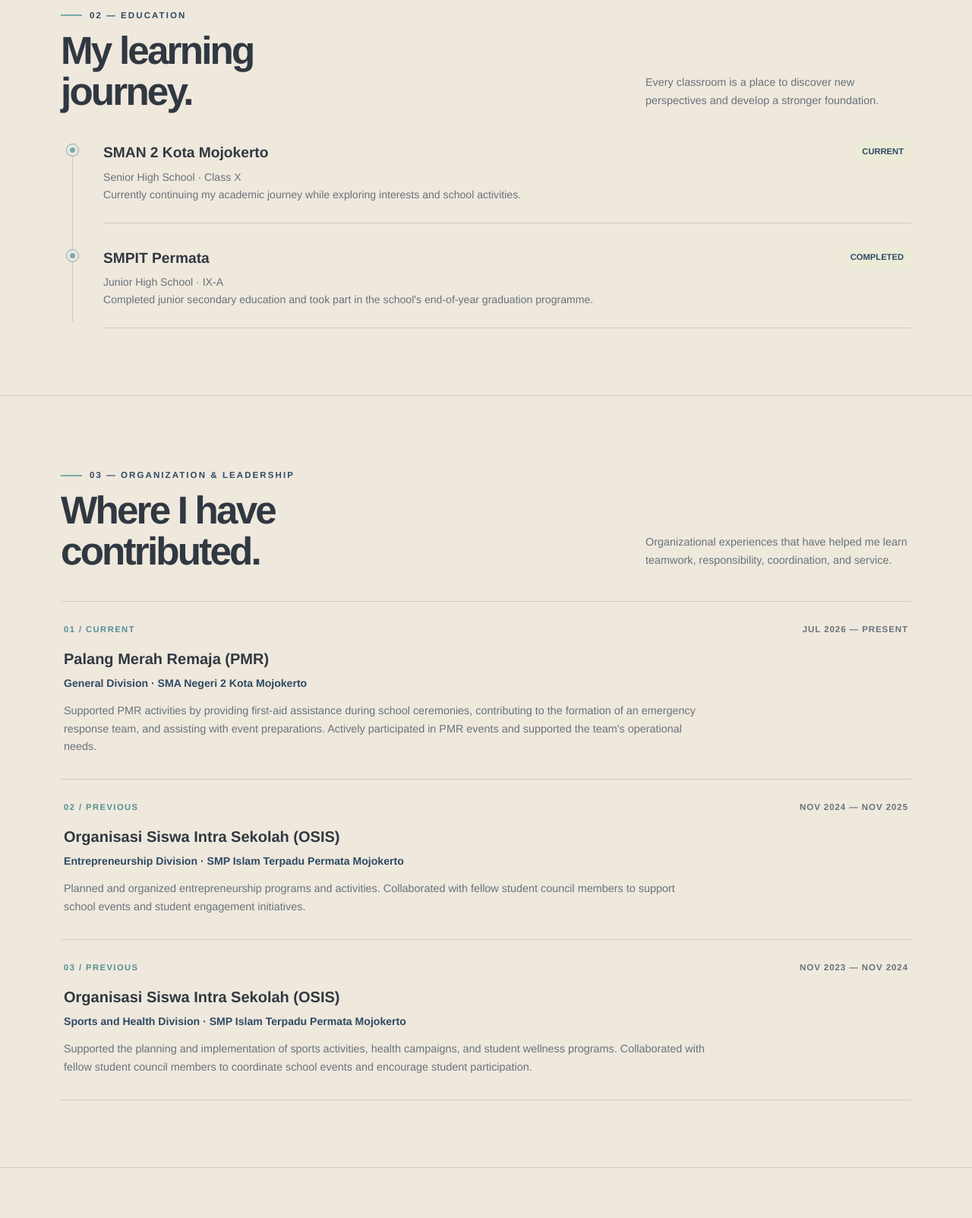
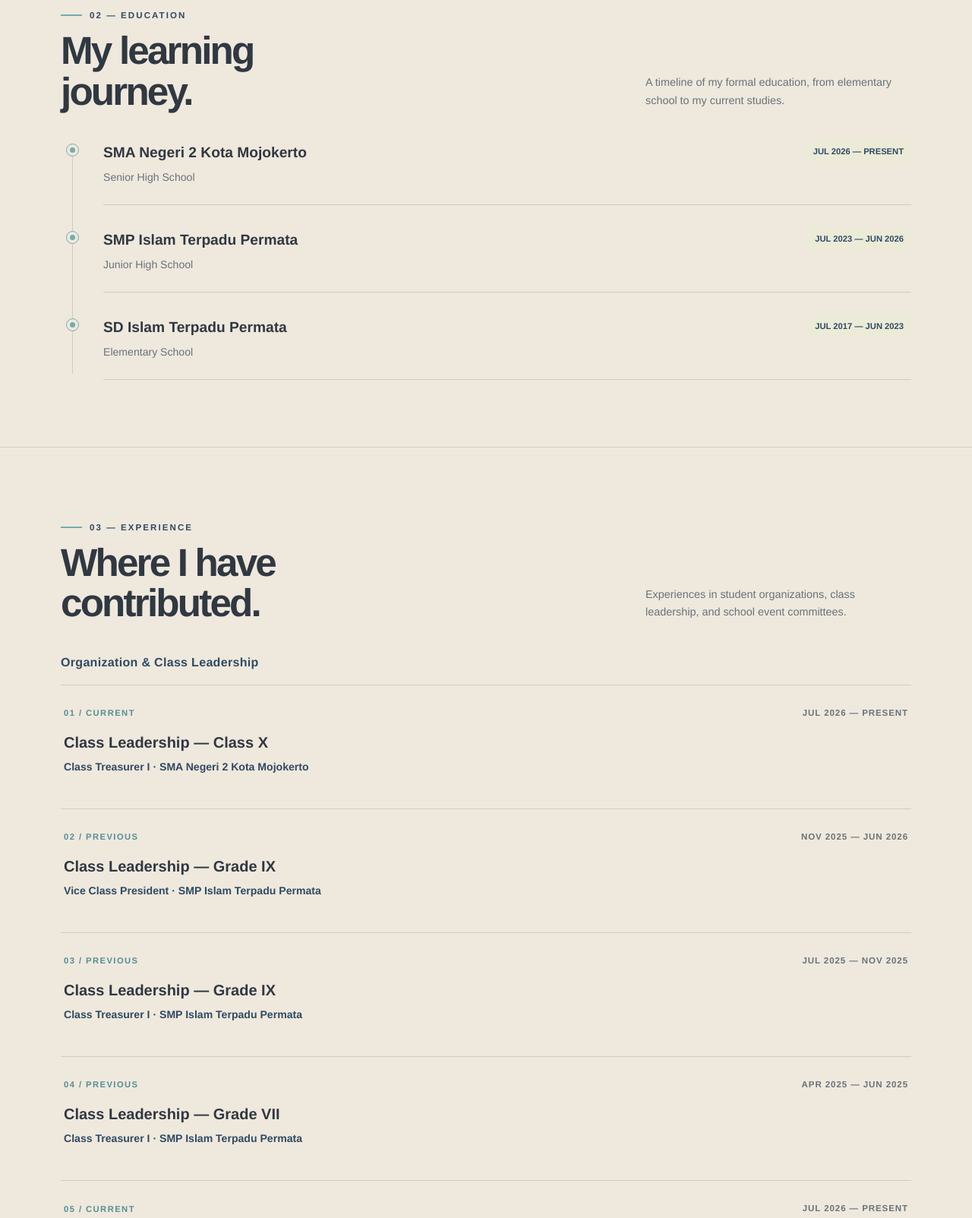
Before and after one commit to mraffiramadhn/murrdhn, a plain HTML site: page index.html in a window 1280 px wide. Shown: the part 1474-3077 px from the top of the page at 76% size. Drawn offline with Linux system fonts and the light colour scheme.

Commit message:
Update education, class leadership and event committee history

```diff
--- a/index.html
+++ b/index.html
@@ -134,6 +134,10 @@
     .experience-role { color: var(--blue); font-size: .88rem; font-weight: 700; margin: 0 0 13px; }
     .experience-description { max-width: 850px; color: var(--muted); font-size: .9rem; margin: 0; }
     @media (max-width: 560px) { .experience-top { align-items: flex-start; flex-direction: column; gap: 5px; } }
+\n
+    .experience-group { margin-top: 30px; }
+    .experience-group-title { margin: 0 0 15px; font-size: 1rem; color: var(--blue); letter-spacing: .02em; }
+    .committee-group { margin-top: 48px; }
 \n  </style>
 </head>
 <body>
@@ -202,21 +206,28 @@
       <div class="wrap">
         <div class="section-head reveal">
           <div><span class="eyebrow">02 — EDUCATION</span><h2>My learning<br>journey.</h2></div>
-          <p class="section-note">Every classroom is a place to discover new perspectives and develop a stronger foundation.</p>
+          <p class="section-note">A timeline of my formal education, from elementary school to my current studies.</p>
         </div>
         <div class="timeline">
           <article class="timeline-item reveal">
             <span class="dot"></span>
             <div class="timeline-content">
-              <div><h3>SMAN 2 Kota Mojokerto</h3><p>Senior High School · Class X</p><p>Currently continuing my academic journey while exploring interests and school activities.</p></div>
-              <span class="timeline-tag">CURRENT</span>
+              <div><h3>SMA Negeri 2 Kota Mojokerto</h3><p>Senior High School</p></div>
+              <span class="timeline-tag">JUL 2026 — PRESENT</span>
             </div>
           </article>
           <article class="timeline-item reveal">
             <span class="dot"></span>
             <div class="timeline-content">
-              <div><h3>SMPIT Permata</h3><p>Junior High School · IX-A</p><p>Completed junior secondary education and took part in the school's end-of-year graduation programme.</p></div>
-              <span class="timeline-tag">COMPLETED</span>
+              <div><h3>SMP Islam Terpadu Permata</h3><p>Junior High School</p></div>
+              <span class="timeline-tag">JUL 2023 — JUN 2026</span>
+            </div>
+          </article>
+          <article class="timeline-item reveal">
+            <span class="dot"></span>
+            <div class="timeline-content">
+              <div><h3>SD Islam Terpadu Permata</h3><p>Elementary School</p></div>
+              <span class="timeline-tag">JUL 2017 — JUN 2023</span>
             </div>
           </article>
         </div>
@@ -226,28 +237,68 @@
     <section class="section" id="activities">
       <div class="wrap">
         <div class="section-head reveal">
-          <div><span class="eyebrow">03 — ORGANIZATION & LEADERSHIP</span><h2>Where I have<br>contributed.</h2></div>
-          <p class="section-note">Organizational experiences that have helped me learn teamwork, responsibility, coordination, and service.</p>
+          <div><span class="eyebrow">03 — EXPERIENCE</span><h2>Where I have<br>contributed.</h2></div>
+          <p class="section-note">Experiences in student organizations, class leadership, and school event committees.</p>
         </div>
+
+        <div class="experience-group">
+          <h3 class="experience-group-title">Organization & Class Leadership</h3>
           <div class="experience-list">
             <article class="experience-item reveal">
               <div class="experience-top"><span class="num">01 / CURRENT</span><span class="experience-date">JUL 2026 — PRESENT</span></div>
+              <h3>Class Leadership — Class X</h3>
+              <p class="experience-role">Class Treasurer I · SMA Negeri 2 Kota Mojokerto</p>
+            </article>
+            <article class="experience-item reveal">
+              <div class="experience-top"><span class="num">02 / PREVIOUS</span><span class="experience-date">NOV 2025 — JUN 2026</span></div>
+              <h3>Class Leadership — Grade IX</h3>
+              <p class="experience-role">Vice Class President · SMP Islam Terpadu Permata</p>
+            </article>
+            <article class="experience-item reveal">
+              <div class="experience-top"><span class="num">03 / PREVIOUS</span><span class="experience-date">JUL 2025 — NOV 2025</span></div>
+              <h3>Class Leadership — Grade IX</h3>
+              <p class="experience-role">Class Treasurer I · SMP Islam Terpadu Permata</p>
+            </article>
+            <article class="experience-item reveal">
+              <div class="experience-top"><span class="num">04 / PREVIOUS</span><span class="experience-date">APR 2025 — JUN 2025</span></div>
+              <h3>Class Leadership — Grade VII</h3>
+              <p class="experience-role">Class Treasurer I · SMP Islam Terpadu Permata</p>
+            </article>
+            <article class="experience-item reveal">
+              <div class="experience-top"><span class="num">05 / CURRENT</span><span class="experience-date">JUL 2026 — PRESENT</span></div>
               <h3>Palang Merah Remaja (PMR)</h3>
               <p class="experience-role">General Division · SMA Negeri 2 Kota Mojokerto</p>
               <p class="experience-description">Supported PMR activities by providing first-aid assistance during school ceremonies, contributing to the formation of an emergency response team, and assisting with event preparations. Actively participated in PMR events and supported the team's operational needs.</p>
             </article>
             <article class="experience-item reveal">
-            <div class="experience-top"><span class="num">02 / PREVIOUS</span><span class="experience-date">NOV 2024 — NOV 2025</span></div>
+              <div class="experience-top"><span class="num">06 / PREVIOUS</span><span class="experience-date">NOV 2024 — NOV 2025</span></div>
               <h3>Organisasi Siswa Intra Sekolah (OSIS)</h3>
               <p class="experience-role">Entrepreneurship Division · SMP Islam Terpadu Permata Mojokerto</p>
               <p class="experience-description">Planned and organized entrepreneurship programs and activities. Collaborated with fellow student council members to support school events and student engagement initiatives.</p>
             </article>
             <article class="experience-item reveal">
-            <div class="experience-top"><span class="num">03 / PREVIOUS</span><span class="experience-date">NOV 2023 — NOV 2024</span></div>
+              <div class="experience-top"><span class="num">07 / PREVIOUS</span><span class="experience-date">NOV 2023 — NOV 2024</span></div>
               <h3>Organisasi Siswa Intra Sekolah (OSIS)</h3>
               <p class="experience-role">Sports and Health Division · SMP Islam Terpadu Permata Mojokerto</p>
               <p class="experience-description">Supported the planning and implementation of sports activities, health campaigns, and student wellness programs. Collaborated with fellow student council members to coordinate school events and encourage student participation.</p>
             </article>
+          </div>
+        </div>
+
+        <div class="experience-group committee-group">
+          <h3 class="experience-group-title">Event Committee Experience</h3>
+          <div class="experience-list">
+            <article class="experience-item reveal">
+              <div class="experience-top"><span class="num">01 / COMMITTEE</span><span class="experience-date">MAY 2026 — JUN 2026</span></div>
+              <h3>Yearbook — Class XVI</h3>
+              <p class="experience-role">Committee Member · SMP Islam Terpadu Permata</p>
+            </article>
+            <article class="experience-item reveal">
+              <div class="experience-top"><span class="num">02 / COMMITTEE</span><span class="experience-date">APR 2026 — MAY 2026</span></div>
+              <h3>Class XVI Jacket</h3>
+              <p class="experience-role">Committee Member · SMP Islam Terpadu Permata</p>
+            </article>
+          </div>
         </div>
       </div>
     </section>
```
Lines whose indentation alone changed are shown as unchanged.
